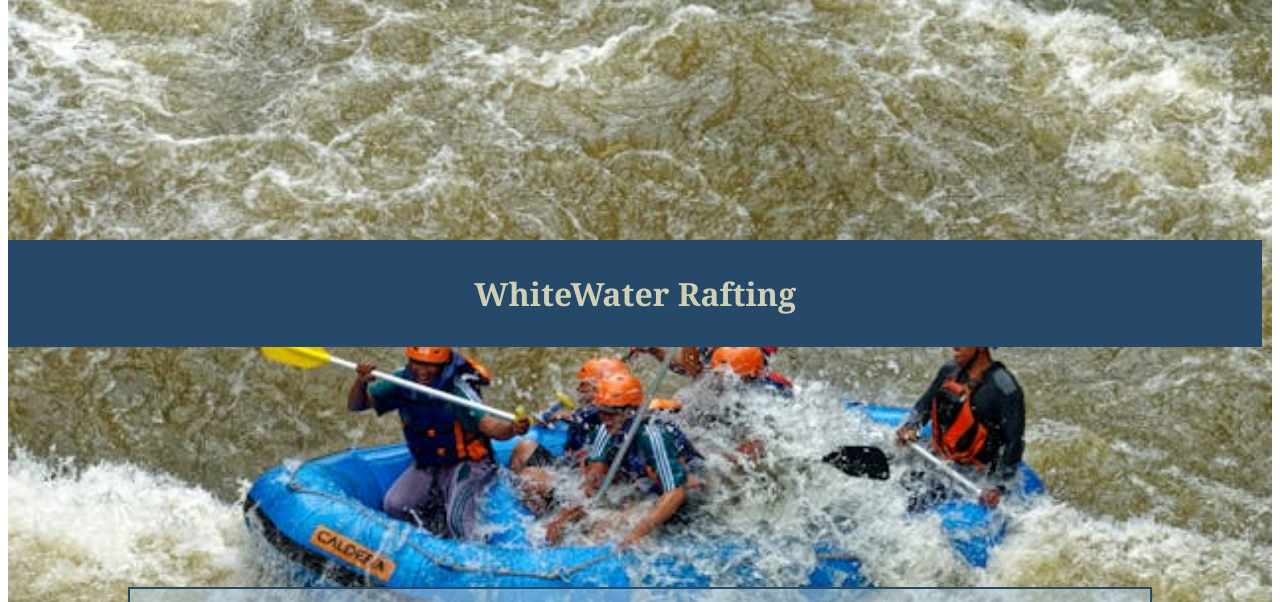
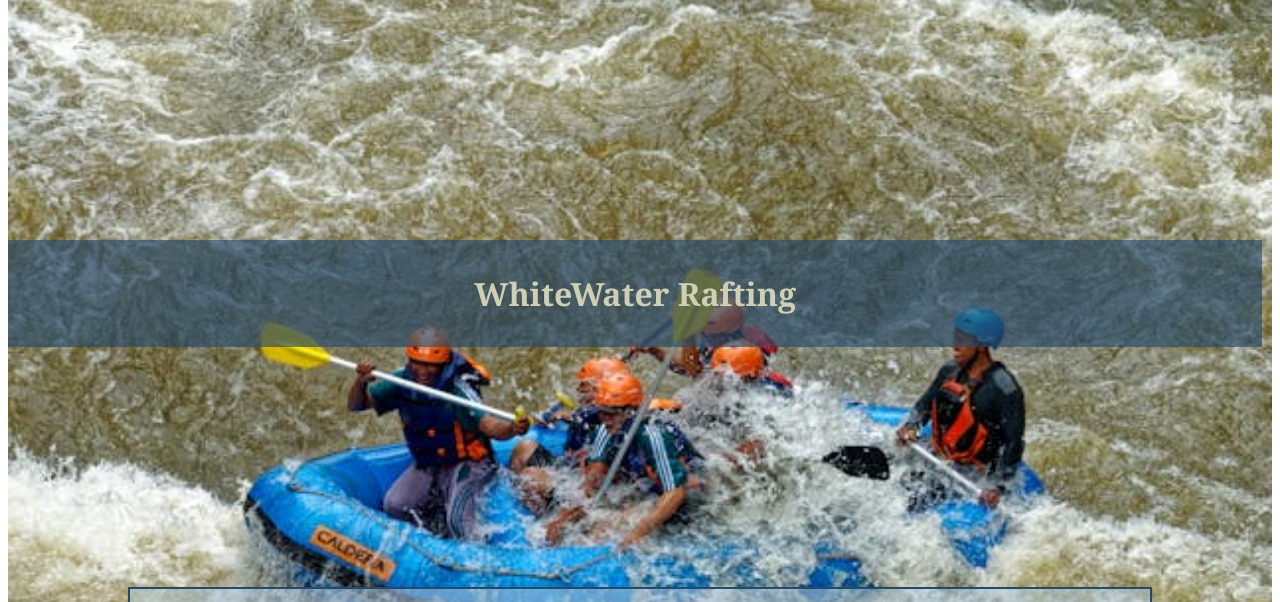
Before and after one commit to Stranger37/wdd130, a plain HTML site: page wwr/about.html in a window 1280 px wide. Shown: the part 181-783 px from the top of the page. Drawn offline with Linux system fonts and the light colour scheme.

Commit message:
background color

```diff
--- a/wwr/styles/rafting.css
+++ b/wwr/styles/rafting.css
@@ -1,7 +1,7 @@
 @import url('https://fonts.googleapis.com/css2?family=Open+Sans:ital,wght@0,300..800;1,300..800&family=Roboto:ital,wght@0,100;0,300;0,400;0,500;0,700;0,900;1,100;1,300;1,400;1,500;1,700;1,900&display=swap');
 
 :root {
- --heading-background-color: #264969;
+ --heading-background-color: #264969a3;
  --paragraph-background-color: #b4cde48a;
  --heading-text-color: #CFCFB4;
  --paragraph-text-color: #505033;
```
